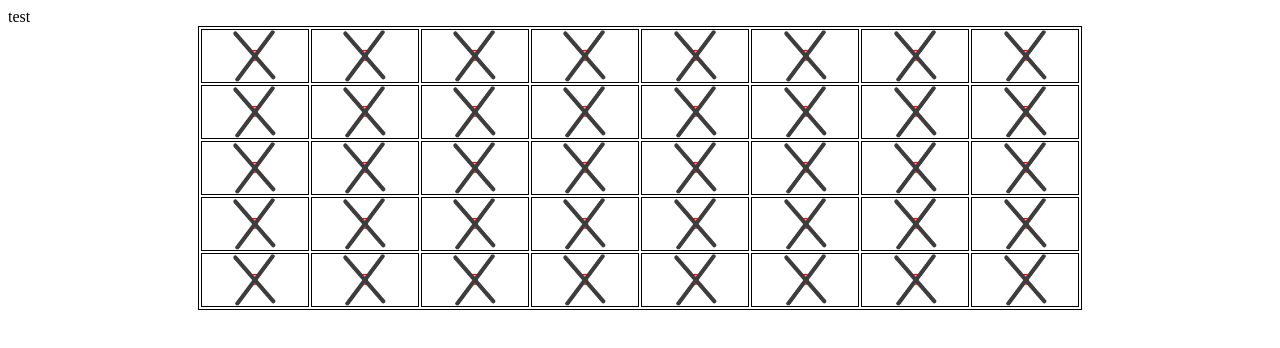
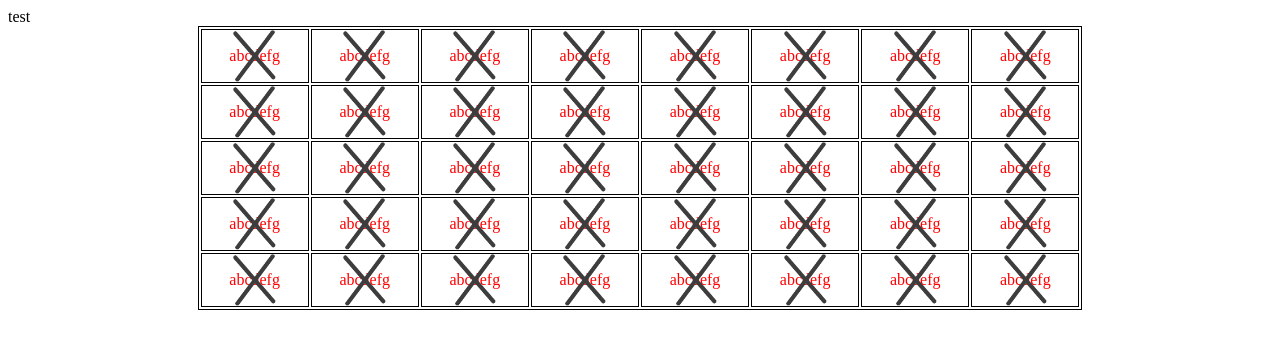
Before and after one commit to fabri4/sandbox, a plain HTML site: page x/index.html in a window 1280 px wide. Drawn offline with nearby package versions, Linux system fonts and the light colour scheme.

Commit message:
changed td content

```diff
--- a/x/index.html
+++ b/x/index.html
@@ -9,54 +9,54 @@
 	test
 	<table>
 		<tr>
-			<td>5</td>
-			<td>5</td>
-			<td>5</td>
-			<td>5</td>
-			<td>5</td>
-			<td>5</td>
-			<td>5</td>
-			<td>5</td>
+			<td>abcdefg</td>
+			<td>abcdefg</td>
+			<td>abcdefg</td>
+			<td>abcdefg</td>
+			<td>abcdefg</td>
+			<td>abcdefg</td>
+			<td>abcdefg</td>
+			<td>abcdefg</td>
 		</tr>
 		<tr>
-			<td>5</td>
-			<td>5</td>
-			<td>5</td>
-			<td>5</td>
-			<td>5</td>
-			<td>5</td>
-			<td>5</td>
-			<td>5</td>
+			<td>abcdefg</td>
+			<td>abcdefg</td>
+			<td>abcdefg</td>
+			<td>abcdefg</td>
+			<td>abcdefg</td>
+			<td>abcdefg</td>
+			<td>abcdefg</td>
+			<td>abcdefg</td>
 		</tr>
 		<tr>
-			<td>5</td>
-			<td>5</td>
-			<td>5</td>
-			<td>5</td>
-			<td>5</td>
-			<td>5</td>
-			<td>5</td>
-			<td>5</td>
+			<td>abcdefg</td>
+			<td>abcdefg</td>
+			<td>abcdefg</td>
+			<td>abcdefg</td>
+			<td>abcdefg</td>
+			<td>abcdefg</td>
+			<td>abcdefg</td>
+			<td>abcdefg</td>
 		</tr>
 		<tr>
-			<td>5</td>
-			<td>5</td>
-			<td>5</td>
-			<td>5</td>
-			<td>5</td>
-			<td>5</td>
-			<td>5</td>
-			<td>5</td>
+			<td>abcdefg</td>
+			<td>abcdefg</td>
+			<td>abcdefg</td>
+			<td>abcdefg</td>
+			<td>abcdefg</td>
+			<td>abcdefg</td>
+			<td>abcdefg</td>
+			<td>abcdefg</td>
 		</tr>
 		<tr>
-			<td>5</td>
-			<td>5</td>
-			<td>5</td>
-			<td>5</td>
-			<td>5</td>
-			<td>5</td>
-			<td>5</td>
-			<td>5</td>
+			<td>abcdefg</td>
+			<td>abcdefg</td>
+			<td>abcdefg</td>
+			<td>abcdefg</td>
+			<td>abcdefg</td>
+			<td>abcdefg</td>
+			<td>abcdefg</td>
+			<td>abcdefg</td>
 		</tr>
 	</table>
 </div>
```
